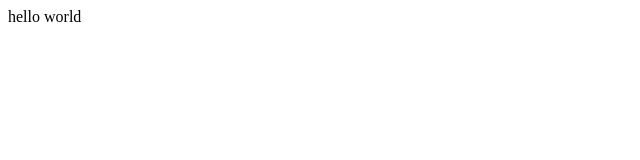
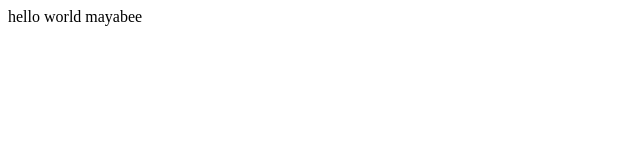
Before and after one commit to mayabee/openmayabee_mayabee, a plain HTML site: page index.html in a window 1280 px wide. Shown: the full height of the page, 0-640 px from the left. Drawn offline with Linux system fonts and the light colour scheme.

Commit message:
add index.html

```diff
--- a/index.html
+++ b/index.html
@@ -19,6 +19,6 @@
 	</head>
 
 	<body>
-		hello world
+		hello world mayabee
 	</body>
 </html>
```
